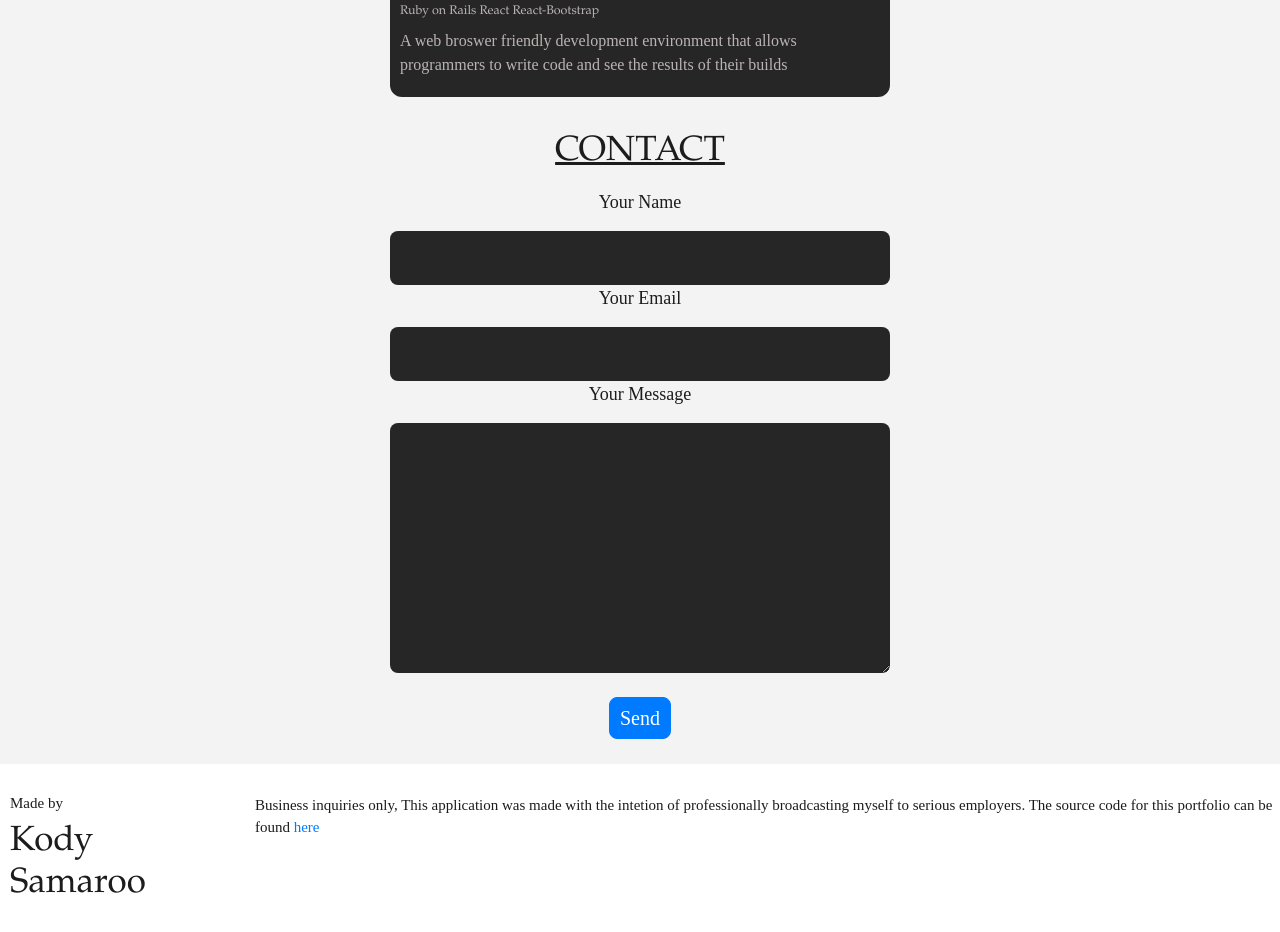
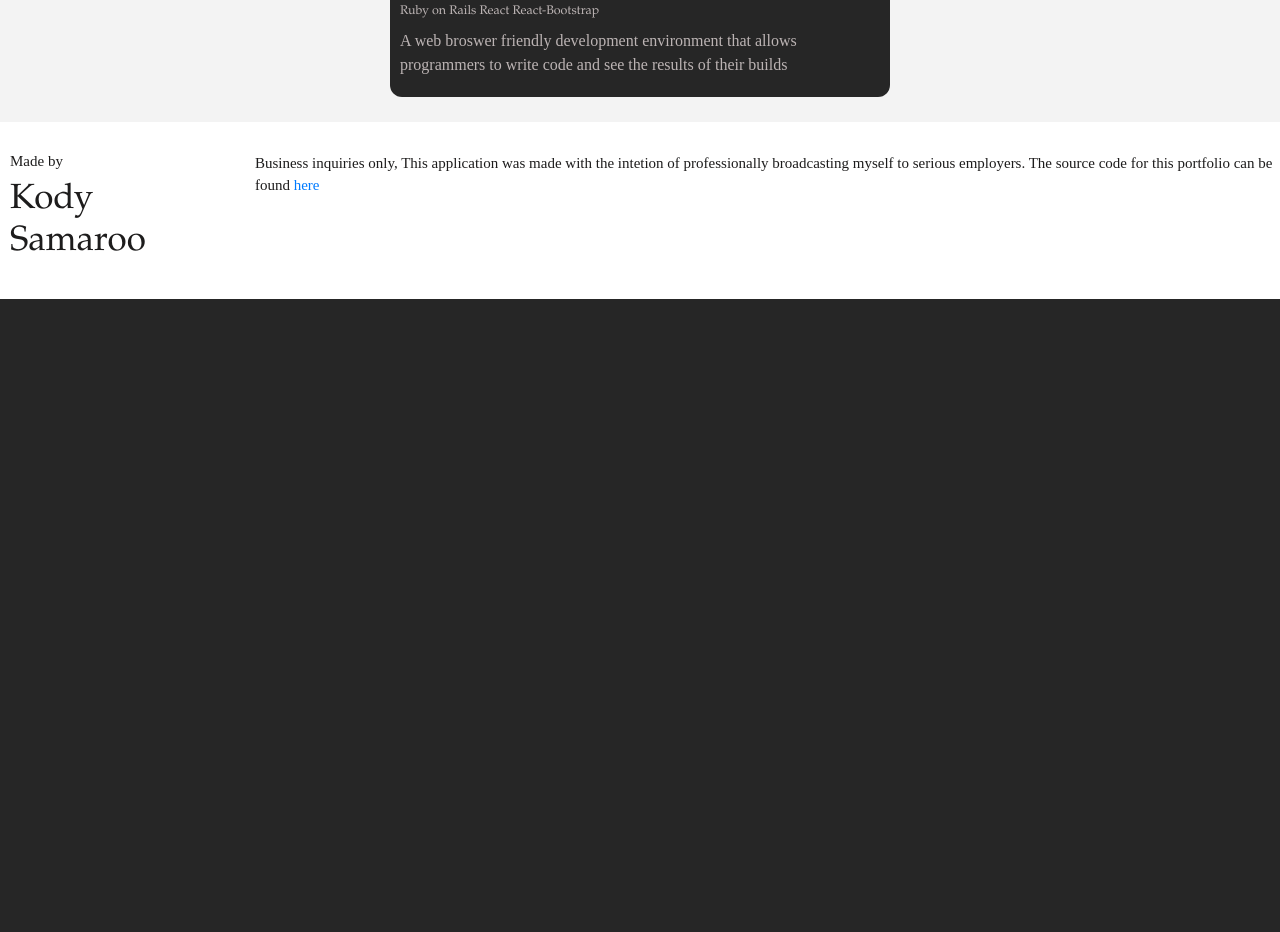
Before and after one commit to kody-samaroo/react-portfolio, a React (Create React App) app: page / in a window 1280 px wide. Shown: the part 2492-3424 px from the top of the page. After the commit the page ends 2791 px from the top, so only its background shows below. Built offline with nearby package versions, Linux system fonts and the light colour scheme.

Commit message:
remove Contact component

```diff
--- a/src/components/App.js
+++ b/src/components/App.js
@@ -4,7 +4,6 @@ import Home from "./Home";
 import Journeys from "./Journeys";
 import Blogs from "./Blogs";
 import Projects from "./Projects";
-import Contact from "./Contact";
 import Footer from "./Footer";
 import 'bootstrap/dist/css/bootstrap.min.css';
 
@@ -29,8 +28,6 @@ export default function App() {
       <br/>
       <Projects darkMode={darkMode}/>
       <br/>
-      <Contact darkMode={darkMode}/>
-      <br/>
       <Footer darkMode={darkMode}/>
     </div>
   );
--- a/src/components/Contact.js
+++ /dev/null
@@ -1,81 +0,0 @@
-import React, { useState } from 'react';
-import { Button } from 'react-bootstrap';
-import { ContactStyles } from '../styles/ContactStyles';
-
-export default function Contact({ darkMode }) {
-    const [name, setName] = useState("")
-    const [email, setEmail] = useState("")
-    const [message, setMessage] = useState("")
-
-
-    function handleSubmit(e) {
-        e.preventDefault();
-
-        fetch('/send', {
-            method: 'POST',
-            headers: {
-                'Accept': 'application/json',
-                'Content-Type': 'application/json'
-            },
-            body: JSON.stringify({ name, email, message })
-        })
-        .then(res => res.json())
-        .then(res => {
-            if ( res.status === 'Message Sent') {
-                alert('Message sent. Thank you!')
-                setName("")
-                setEmail("")
-                setMessage("")
-            } else if ( res.status === 'Error' ) {
-                alert('Message failed to send. Try again')
-            }
-        })
-    }
-
-    return (
-        <ContactStyles darkMode={darkMode}>
-            <div className="contact">
-                <h2> Contact </h2>
-                <br/>
-                <div className="contact-wrapper">
-                    <div className="contact-form">
-                        <div className="form">
-                            <label> Your Name </label>
-                            <input
-                                type="text"
-                                id="name"
-                                name="name"
-                                value={name}
-                                onChange={(e) => setName(e.target.value)}
-                            />
-
-                            <label> Your Email </label>
-                            <input
-                                type="email"
-                                id="email"
-                                name="email"
-                                value={email}
-                                onChange={(e) => setEmail(e.target.value)}
-                            />
-
-                            <label> Your Message </label>
-                            <textarea
-                                type="text"
-                                id="message"
-                                name="message"
-                                value={message}
-                                onChange={(e) => setMessage(e.target.value)}
-                            />
-                        </div>
-                        <Button
-                            onClick={handleSubmit}
-                            className={darkMode ? 'btn-light btn-lg' : 'btn-primary btn-lg'}
-                            type="submit"
-                        > Send
-                        </Button>
-                    </div>
-                </div>
-            </div>
-        </ContactStyles>
-    )
-}
--- a/src/styles/ContactStyles.js
+++ /dev/null
@@ -1,78 +0,0 @@
-import styled from 'styled-components';
-
-export const ContactStyles = styled.div`
-    padding: 1rem;
-    background-color: ${props => props.darkMode ? 'var(--dark-bg)' : 'var(--light-bg)'};
-    h2 {
-        color: ${props => props.darkMode ? 'var(--dark-text-1)' : 'var(--light-text-1)'};
-        display: block;
-        margin: auto;
-        text-align: center;
-        font-family: 'Garamond';
-        font-size: 3.5rem;
-        text-transform: uppercase;
-        text-decoration: underline;
-    }
-    .contact-wrapper {
-        display: block;
-        margin: auto;
-        text-align: center;
-        justify-content: space-between;
-    }
-    .contact_wrapper::after {
-        position: absolute;
-        content: '';
-        width: 2px;
-        height: 50%;
-        background-color: ${props => props.darkMode ? 'var(--dark-text-1)' : 'var(--light-text-1)'};
-        left: 50%
-        top: 30%;
-        transform: translate(-50%, -50%);
-    }
-    .contact-form {
-        display: block;
-        margin: auto;
-        text-align: center;
-        max-width: 500px;
-        width: 100%;
-        border-radius: 12px;
-    }
-    @media only screen and (max-width: 768px) {
-        contact-wrapper::after {
-            display: none;
-        }
-        contact-form {
-            max-width: 100%;
-            padding: 4rem 2rem 2rem 2rem;
-        }
-    }
-    .form {
-        width: 100%;
-        margin-bottom: 2rem;
-    }
-    label {
-        font-size: 1.8rem;
-        color: ${props => props.darkMode ? 'var(--dark-text-1)' : 'var(--light-text-1)'};
-    }
-    input, textarea {
-        width: 100%;
-        font-size: 2rem;
-        padding: 1.2rem;
-        color: ${props => !props.darkMode ? 'var(--dark-text-1)' : 'var(--light-text-1)'};
-        background-color: ${props => !props.darkMode ? 'var(--dark-bg)' : 'var(--light-bg)'};
-        outline: none;
-        border: none;
-        border-radius: 8px;
-        margin-top: 1rem;
-    }
-    textarea {
-        min-height: 250px;
-        resize: vertical;
-    }
-    button[type='submit'] {
-        font-size: 2rem;
-        display: inline-block;
-        border-radius: 8px;
-        cursor: pointer;
-    }
-`;
```
